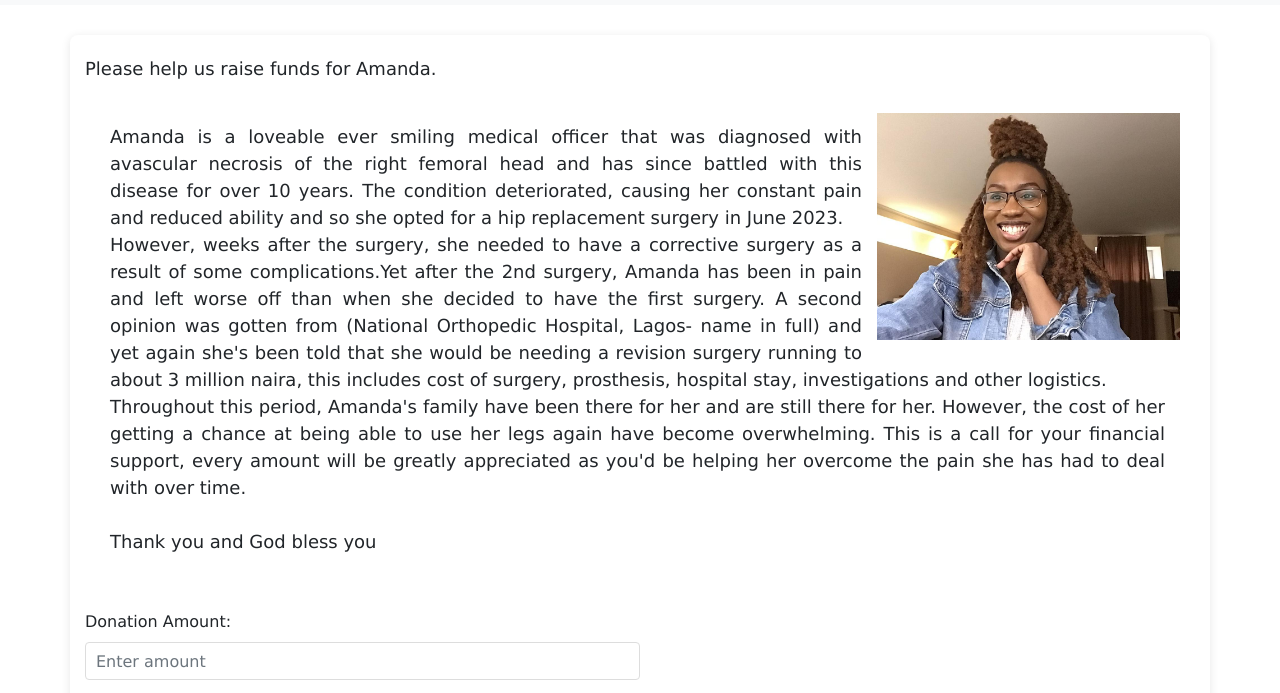
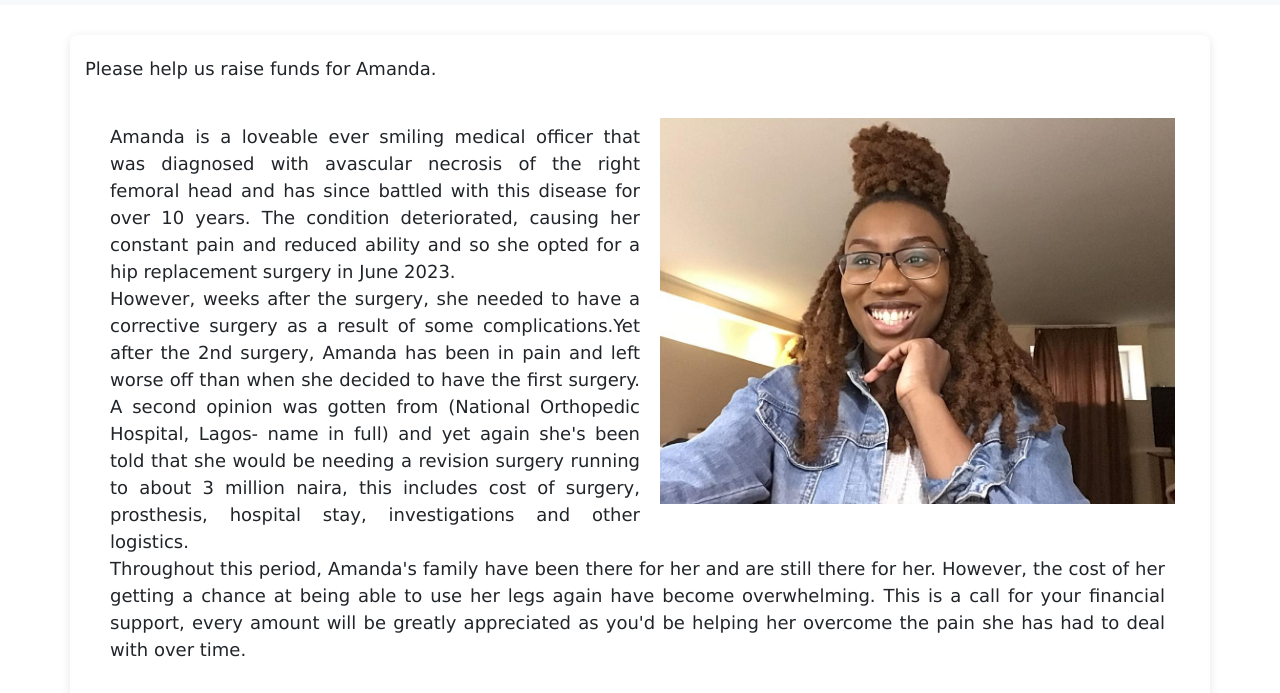
Before and after one commit to lothbr/Funding, a plain HTML site: page index.html in a window 1280 px wide. Shown: the part 61-754 px from the top of the page. Drawn offline with nearby package versions, Linux system fonts and the light colour scheme.

Commit message:
Update style.css

```diff
--- a/style.css
+++ b/style.css
@@ -25,9 +25,9 @@
 }
 .img{
     float: right;
-    width: 30%;
+    width: 50%;
     height: auto;
-    padding: 15px;
+    padding: 20px;
 
 }
 
```
